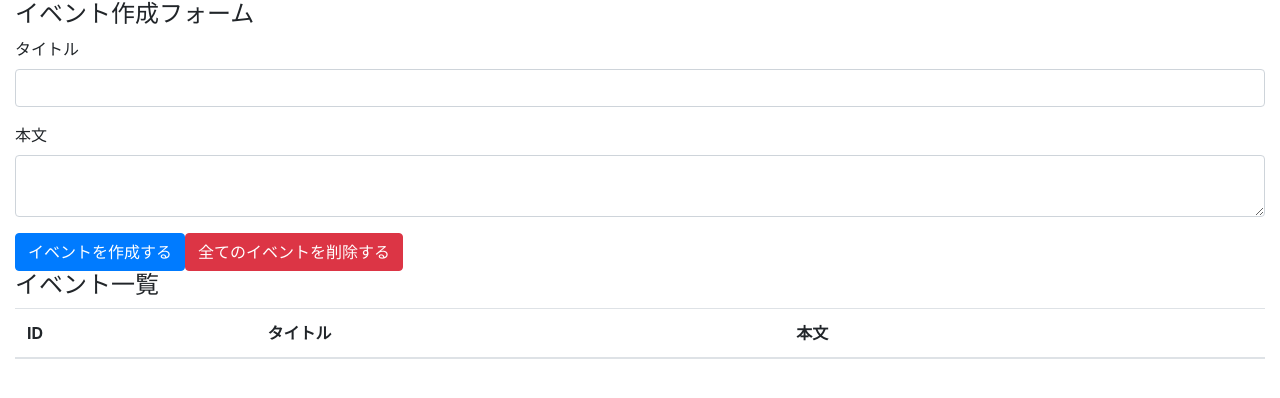
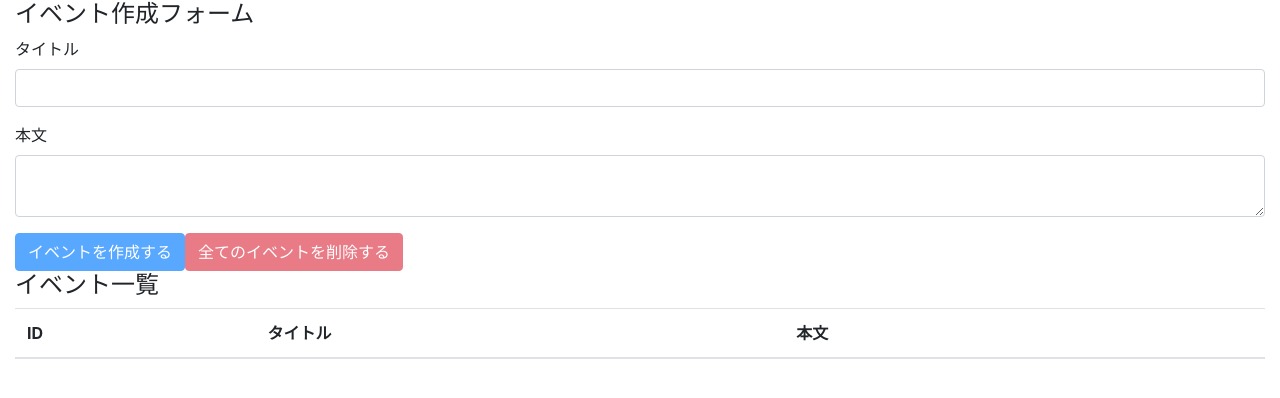
Before and after one commit to mikeda/react-hooks-101, a React (Create React App) app: page / in a window 1280 px wide. Shown: the top 398 px of the page. Built offline with nearby package versions, Linux system fonts and the light colour scheme.

Commit message:
削除系のイベント調整

```diff
--- a/src/components/App.js
+++ b/src/components/App.js
@@ -23,6 +23,16 @@
     setBody('');
   }
 
+  const deleteAllEvents = e => {
+    e.preventDefault();
+
+    const result = window.confirm('削除していいですか？');
+
+    if (result) dispatch({ type: 'DELETE_ALL_EVENTS' });
+  }
+
+  const unCreatable = title === '' || body === '';
+
   return (
     <div className="container-fluid">
       <h4>イベント作成フォーム</h4>
@@ -37,8 +47,8 @@
           <textarea className="form-control" id="formEventBody" value={body} onChange={e => setBody(e.target.value)} />
         </div>
 
-        <button className="btn btn-primary" onClick={addEvent}>イベントを作成する</button>
-        <button className="btn btn-danger">全てのイベントを削除する</button>
+        <button className="btn btn-primary" onClick={addEvent} disabled={unCreatable}>イベントを作成する</button>
+        <button className="btn btn-danger" onClick={deleteAllEvents} disabled={state.length === 0}>全てのイベントを削除する</button>
       </form>
 
       <h4>イベント一覧</h4>
--- a/src/components/Event.js
+++ b/src/components/Event.js
@@ -3,10 +3,9 @@
 const Event = ({ event, dispatch }) => {
   const id = event.id;
   const handleClickDeleteButton = () => {
-    dispatch({
-      type: 'DELETE_EVENT',
-      id
-    })
+    const result = window.confirm(`${id}を削除していいですか？`);
+
+    if(result) dispatch({ type: 'DELETE_EVENT', id })
   }
 
   return (<tr>
```
